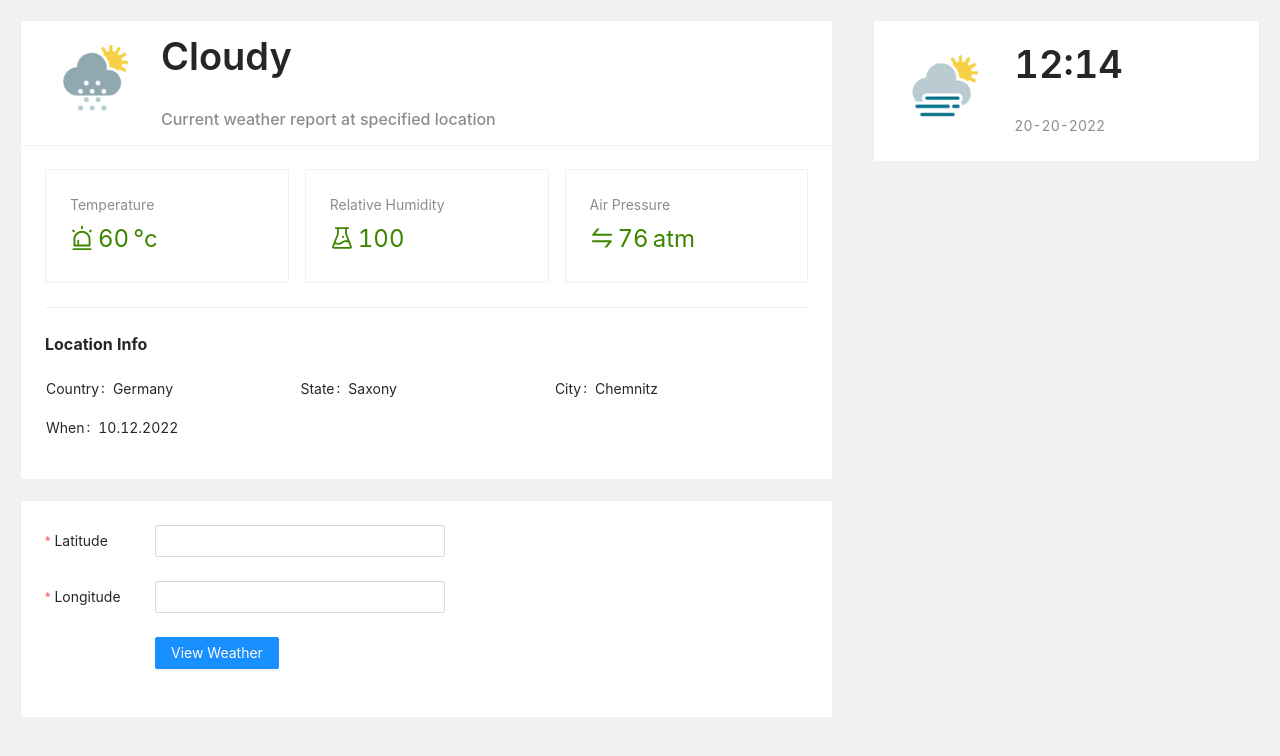
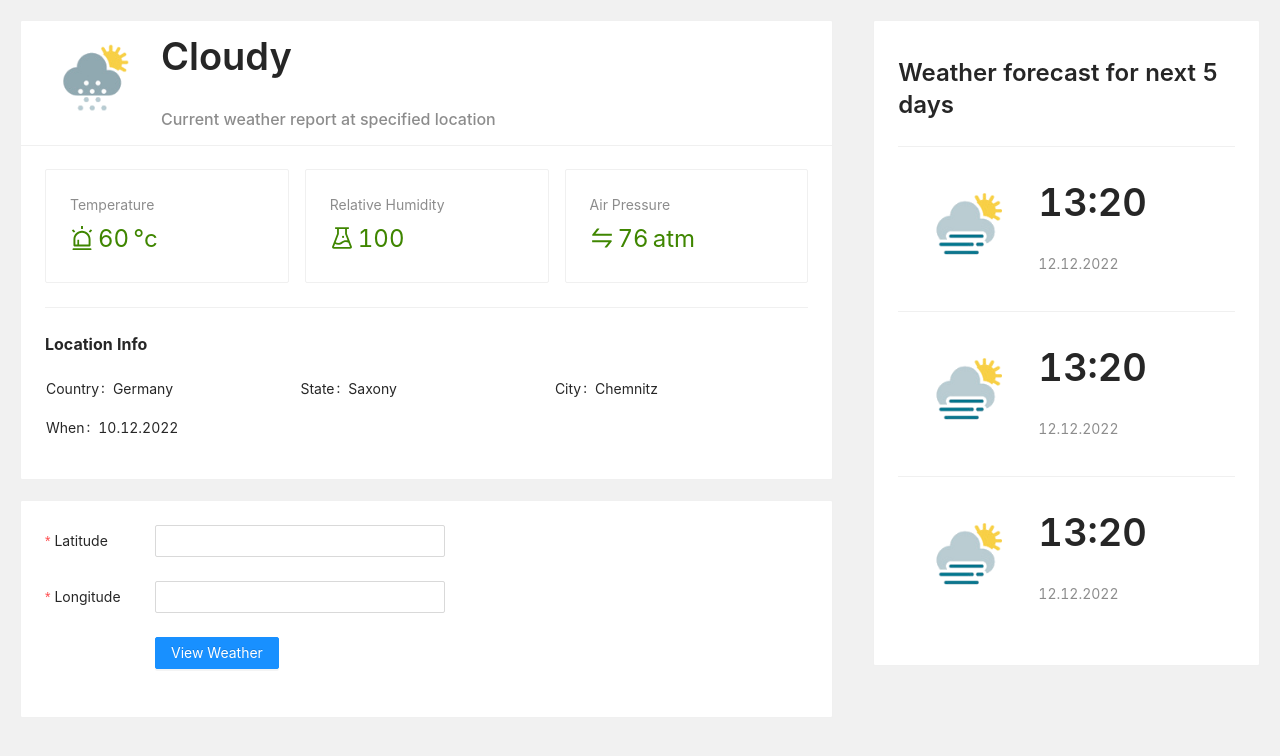
Before and after one commit to Sumaiya4949/weather-app, a React (Create React App) app: page / in a window 1280 px wide. Shown: the top 756 px of the page. Built offline with nearby package versions, Linux system fonts and the light colour scheme.

Commit message:
Add weather forecast with fake data

```diff
--- a/src/components/CurrentWeatherPanel.js
+++ b/src/components/CurrentWeatherPanel.js
@@ -4,6 +4,7 @@ import LocationInputForm from "./LocationInputForm";
 import { Result, Row, Col } from "antd";
 import { fetchCurrentWeather } from "../utils/api";
 import WeatherSummery from "./WeatherSummery";
+import FutureWeatherForecast from "./FutureWeatherForecast";
 
 const fakeData = {
   title: "Cloudy",
@@ -62,10 +63,12 @@ const CurrentWeatherPanel = (props) => {
       </Col>
 
       <Col span={8}>
-        <WeatherSummery
-          time="12:14"
-          date="20-20-2022"
-          iconUrl={"icons/a01d.png"}
+        <FutureWeatherForecast
+          forecastList={[
+            { date: "12.12.2022", time: "13:20", iconUrl: "icons/a01d.png" },
+            { date: "12.12.2022", time: "13:20", iconUrl: "icons/a01d.png" },
+            { date: "12.12.2022", time: "13:20", iconUrl: "icons/a01d.png" },
+          ]}
         />
       </Col>
     </Row>
--- /dev/null
+++ b/src/components/FutureWeatherForecast.js
@@ -0,0 +1,28 @@
+import WeatherSummery from "./WeatherSummery";
+import { Card, List, Typography } from "antd";
+
+const { Title } = Typography;
+
+const FutureWeatherForecast = (props) => {
+  const { forecastList } = props;
+
+  return (
+    <Card style={{ margin: "20px" }}>
+      <List
+        header={<Title level={3}>Weather forecast for next 5 days</Title>}
+        dataSource={forecastList}
+        renderItem={(item) => (
+          <List.Item>
+            <WeatherSummery
+              time={item.time}
+              date={item.date}
+              iconUrl={item.iconUrl}
+            />
+          </List.Item>
+        )}
+      />
+    </Card>
+  );
+};
+
+export default FutureWeatherForecast;
--- a/src/components/WeatherSummery.js
+++ b/src/components/WeatherSummery.js
@@ -6,7 +6,7 @@ const { Title } = Typography;
 const WeatherSummery = (props) => {
   const { time, date, iconUrl } = props;
   return (
-    <Card style={{ margin: "20px" }}>
+    <Card bordered={false}>
       <Meta
         avatar={<Avatar src={iconUrl} size={100} />}
         title={<Title>{time}</Title>}
```
